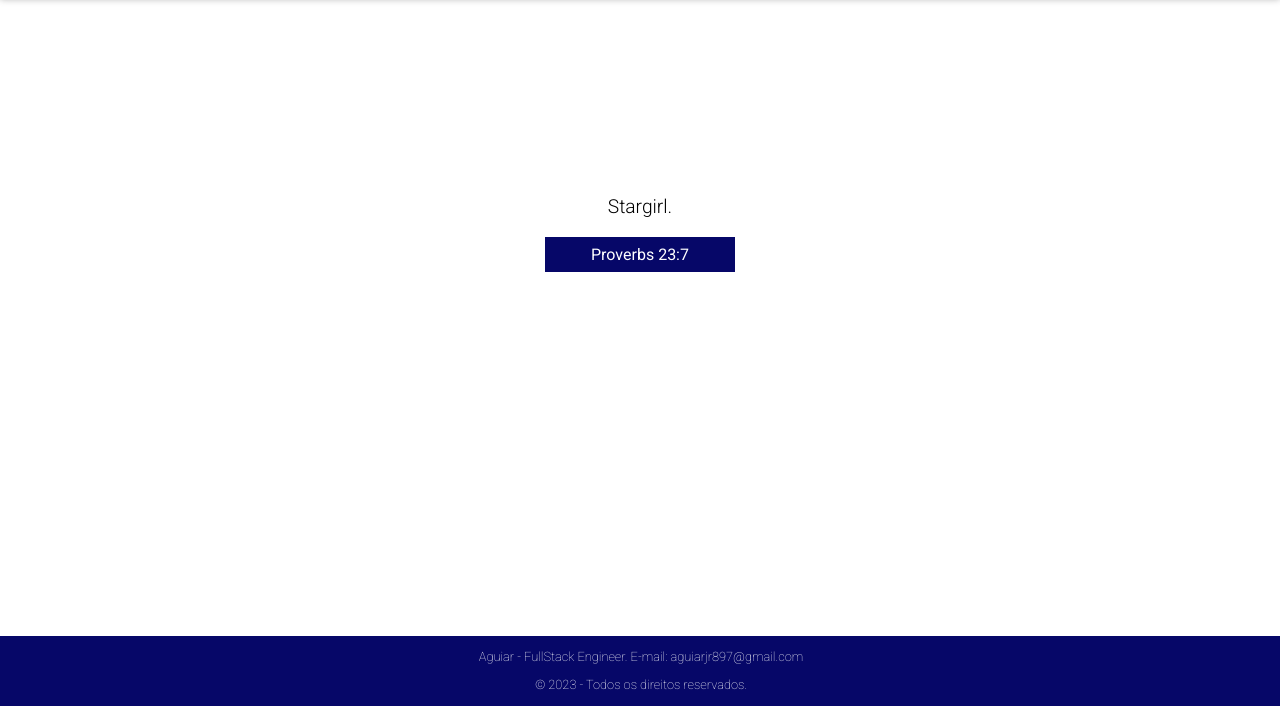
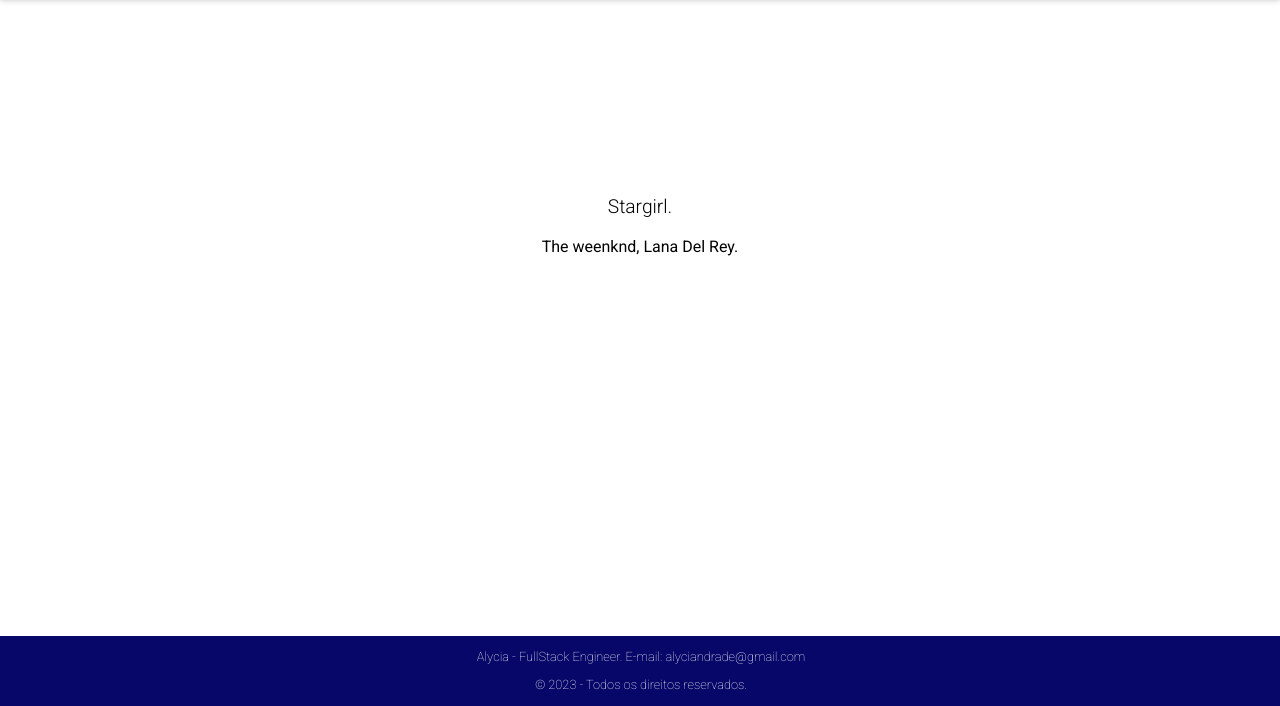
Before and after one commit to alyciandrade/alyciandrade.github.io, a plain HTML site: page index.html in a window 1280 px wide. Shown: the part 94-800 px from the top of the page. Drawn offline with Linux system fonts and the light colour scheme.

Commit message:
Update index.html

```diff
--- a/index.html
+++ b/index.html
@@ -5,7 +5,7 @@
     <meta charset="UTF-8">
     <meta http-equiv="X-UA-Compatible" content="IE=edge">
     <meta name="viewport" content="width=device-width, initial-scale=1.0">
-    <title>Aguiar</title>
+    <title>Alycia</title>
     <link rel="stylesheet" type="text/css" href="./index.css" media="screen" />
 
     <link rel="preconnect" href="https://fonts.googleapis.com">
@@ -31,12 +31,12 @@
     </header>
     <section id="text-home-container">
         <p id="text-home">Stargirl.</p>
-        <div id="proverb">
-            Proverbs 23:7
+        <div id="starboy">
+            The weenknd, Lana Del Rey.
         </div>
     </section>
     <footer>
-        <p>Aguiar - FullStack Engineer. E-mail: aguiarjr897@gmail.com</p>
+        <p>Alycia - FullStack Engineer. E-mail: alyciandrade@gmail.com</p>
         <p>&copy; 2023 - Todos os direitos reservados.</p>
     </footer>
 
```
